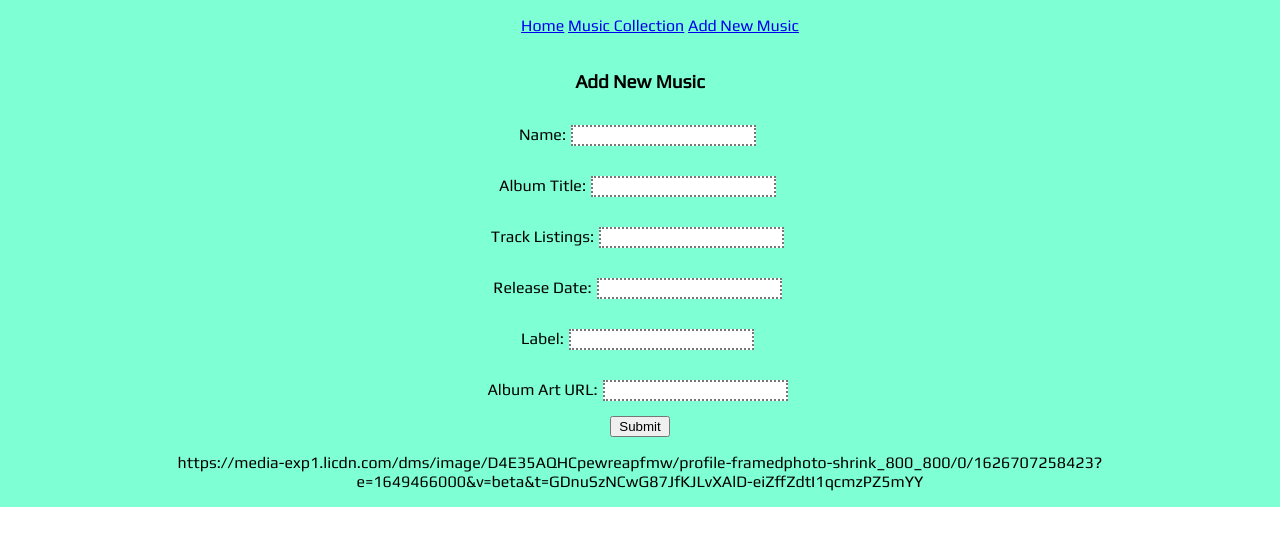
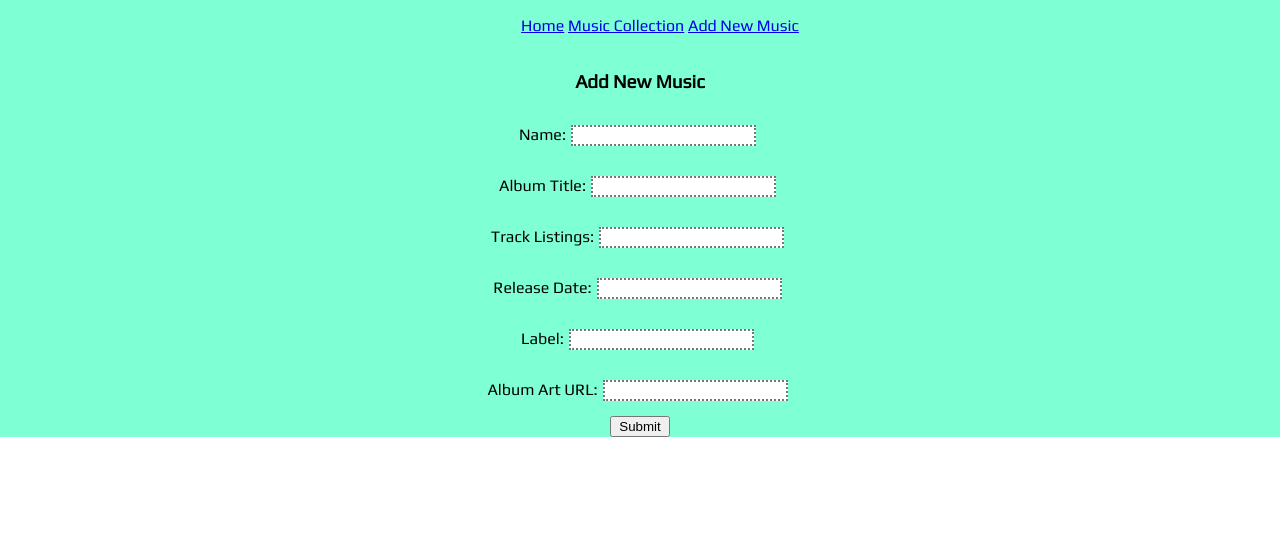
Before and after one commit to katimperial/ojcamp, a React (Create React App) app in the folder client/: page /add-new in a window 1280 px wide. Shown: the top 546 px of the page. Built offline with nearby package versions, Linux system fonts and the light colour scheme.

Commit message:
added images to README

```diff
--- a/client/src/components/AddNew.jsx
+++ b/client/src/components/AddNew.jsx
@@ -65,7 +65,7 @@ const AddNew = () => {
                 <input type="text" value={albumArt} onChange={e => setAlbumArt(e.target.value)}/>
             </label>
             <button onClick={submitNew} className="submitButton">Submit</button>
-            <p>https://media-exp1.licdn.com/dms/image/D4E35AQHCpewreapfmw/profile-framedphoto-shrink_800_800/0/1626707258423?e=1649466000&v=beta&t=GDnuSzNCwG87JfKJLvXAlD-eiZffZdtI1qcmzPZ5mYY</p>
+            {/* <p>https://media-exp1.licdn.com/dms/image/D4E35AQHCpewreapfmw/profile-framedphoto-shrink_800_800/0/1626707258423?e=1649466000&v=beta&t=GDnuSzNCwG87JfKJLvXAlD-eiZffZdtI1qcmzPZ5mYY</p> */}
         </div>
     )
 }
```
Also changed, not shown: 1 other file (tests, documents, lock files or other folders).
